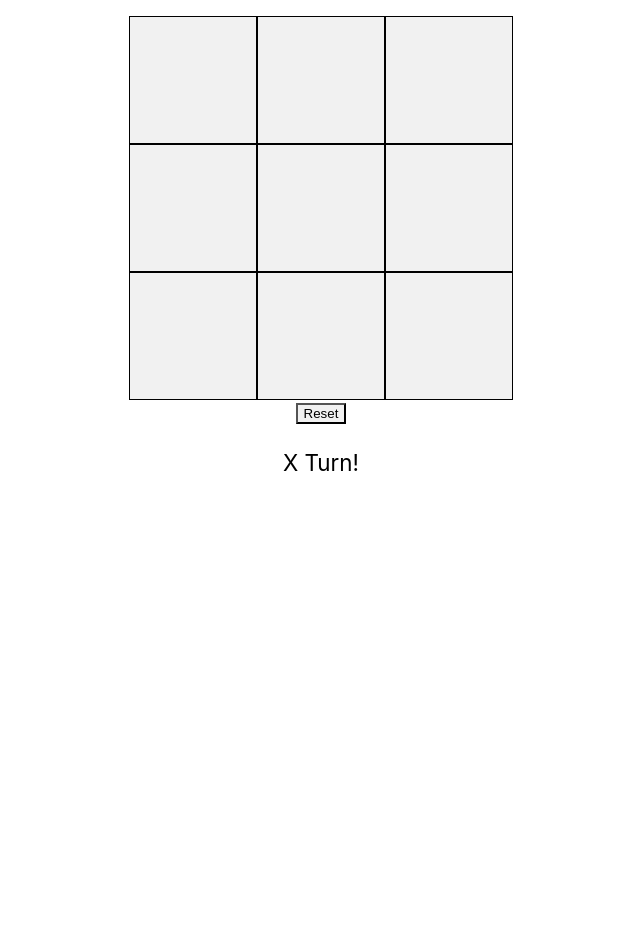
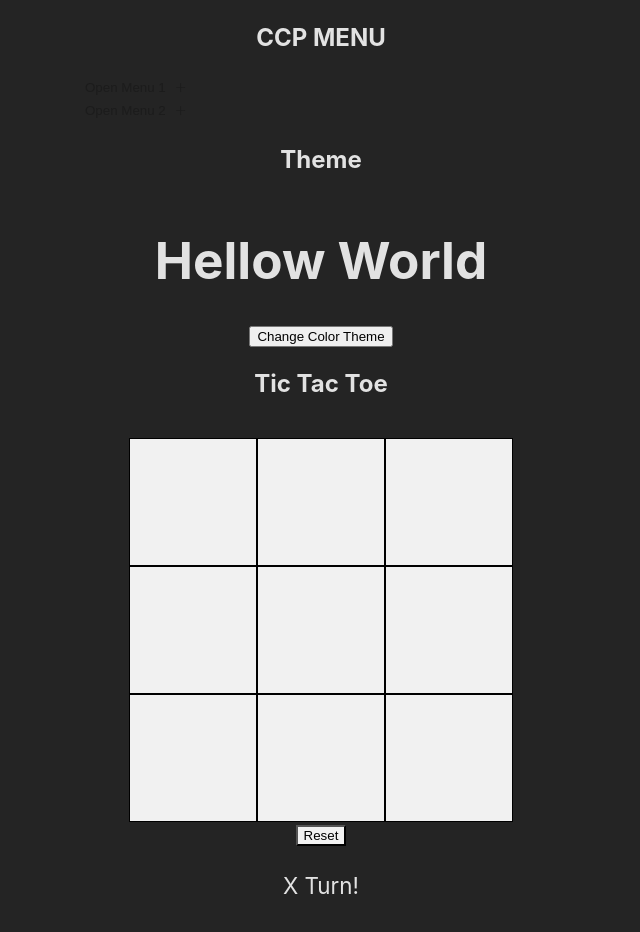
Before and after one commit to ali-sevinc/test-area, a React (Vite) app: page / in a window 1280 px wide. Shown: the top 932 px of the page, without its empty margins (319-959 px from the left). Before the commit the page ends 816 px from the top, so only its background shows below. Built offline with nearby package versions, Linux system fonts and the light colour scheme.

Commit message:
feature flags upd

```diff
--- a/src/App.tsx
+++ b/src/App.tsx
@@ -39,6 +39,10 @@ import CountriesPage from "./components/country-filter/CountryFilter";
 //tic tac toe game
 import TicTacToe from "./components/tic-tac-toe/TicTacToe";
 import TicToc from "./components/tic-tac-toe/TicTacv2";
+
+//feature context
+import FeatureFlags from "./components/feature-flag/FeatureFlags";
+import FeatureFlagsProvider from "./components/feature-flag/FeatureContext";
 
 export default function App() {
   /*
@@ -96,7 +100,12 @@ export default function App() {
 
       {/* TicTacToe */}
       {/* <TicToc /> */}
-      <TicTacToe />
+      {/* <TicTacToe /> */}
+
+      {/* Feature Flags */}
+      <FeatureFlagsProvider>
+        <FeatureFlags />
+      </FeatureFlagsProvider>
     </div>
   );
 }
--- /dev/null
+++ b/src/components/feature-flag/FeatureContext.tsx
@@ -0,0 +1,57 @@
+import {
+  ReactNode,
+  createContext,
+  useContext,
+  useEffect,
+  useState,
+} from "react";
+import fetchFeaturesFlags from "./data";
+
+type InitialType = {
+  showCCPMenu: boolean;
+  showQrcode: boolean;
+  showTheme: boolean;
+  showTicTacToe: boolean;
+};
+const initialState: InitialType = {
+  showCCPMenu: false,
+  showQrcode: false,
+  showTheme: false,
+  showTicTacToe: false,
+};
+const FeatureFlagContext = createContext(initialState);
+
+type PropsType = { children: ReactNode };
+export default function FeatureFlagsProvider({ children }: PropsType) {
+  const [flags, setFlags] = useState<InitialType>(initialState);
+
+  useEffect(function () {
+    async function fetchData() {
+      const res = (await fetchFeaturesFlags()) as InitialType;
+
+      setFlags(res);
+    }
+    fetchData();
+  }, []);
+
+  console.log(flags);
+  const value: InitialType = {
+    showCCPMenu: flags?.showCCPMenu,
+    showQrcode: flags?.showQrcode,
+    showTheme: flags?.showTheme,
+    showTicTacToe: flags?.showTicTacToe,
+  };
+  return (
+    <FeatureFlagContext.Provider value={value}>
+      {children}
+    </FeatureFlagContext.Provider>
+  );
+}
+
+export function useFeatureContext() {
+  const context = useContext(FeatureFlagContext);
+  if (!context) {
+    throw new Error("Feature context used on outside of context scope.");
+  }
+  return context;
+}
--- /dev/null
+++ b/src/components/feature-flag/FeatureFlags.tsx
@@ -0,0 +1,63 @@
+import Menus from "../menu-ccp/Menus";
+import { useFeatureContext } from "./FeatureContext";
+import QRCodeGenerator from "../qrcode/QRCode";
+import Theme from "../theme-change/Theme";
+import TicTacToe from "../tic-tac-toe/TicTacToe";
+
+export default function FeatureFlags() {
+  const { showCCPMenu, showQrcode, showTheme, showTicTacToe } =
+    useFeatureContext();
+
+  return (
+    <div
+      style={{
+        display: "flex",
+        flexDirection: "column",
+        textAlign: "center",
+        width: "480px",
+        margin: "0 auto",
+      }}
+    >
+      {showCCPMenu && (
+        <>
+          <h2>CCP MENU</h2>
+          <Menus>
+            <Menus.Toggle id="featured-1">Open Menu 1</Menus.Toggle>
+            <Menus.Menu id="featured-1">
+              <Menus.Item>Item-1</Menus.Item>
+              <Menus.Item>Item-2</Menus.Item>
+              <Menus.Item>Item-3</Menus.Item>
+            </Menus.Menu>
+            <Menus.Toggle id="featured-2">Open Menu 2</Menus.Toggle>
+            <Menus.Menu id="featured-2">
+              <Menus.Item>Item-1</Menus.Item>
+              <Menus.Item>Item-2</Menus.Item>
+              <Menus.Item>Item-3</Menus.Item>
+            </Menus.Menu>
+          </Menus>
+        </>
+      )}
+
+      {showQrcode && (
+        <>
+          <h2>QRCode</h2>
+          <QRCodeGenerator />
+        </>
+      )}
+
+      {showTheme && (
+        <>
+          <h2>Theme</h2>
+          <Theme />
+        </>
+      )}
+
+      {showTicTacToe && (
+        <>
+          <h2>Tic Tac Toe</h2>
+          <TicTacToe />
+        </>
+      )}
+    </div>
+  );
+}
--- /dev/null
+++ b/src/components/feature-flag/data.ts
@@ -0,0 +1,18 @@
+const feature = {
+  showTheme: true,
+  showTicTacToe: true,
+  showQrcode: false,
+  showCCPMenu: true,
+};
+
+export default function fetchFeaturesFlags() {
+  return new Promise((resolve, reject) => {
+    if (feature) {
+      setTimeout(() => {
+        resolve(feature);
+      }, 750);
+    } else {
+      reject("An error occured. Please try again later");
+    }
+  });
+}
```
Also changed, not shown: 1 other file (tests, documents, lock files or other folders).
